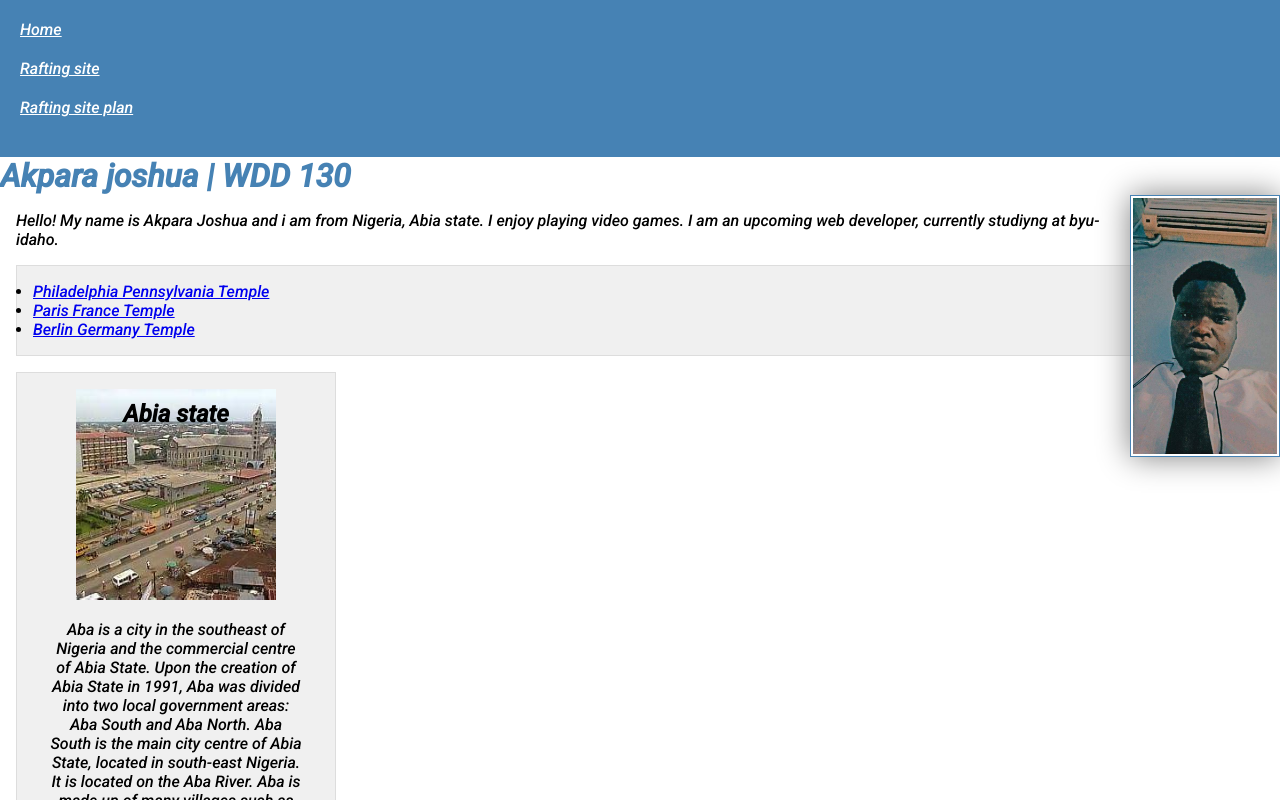
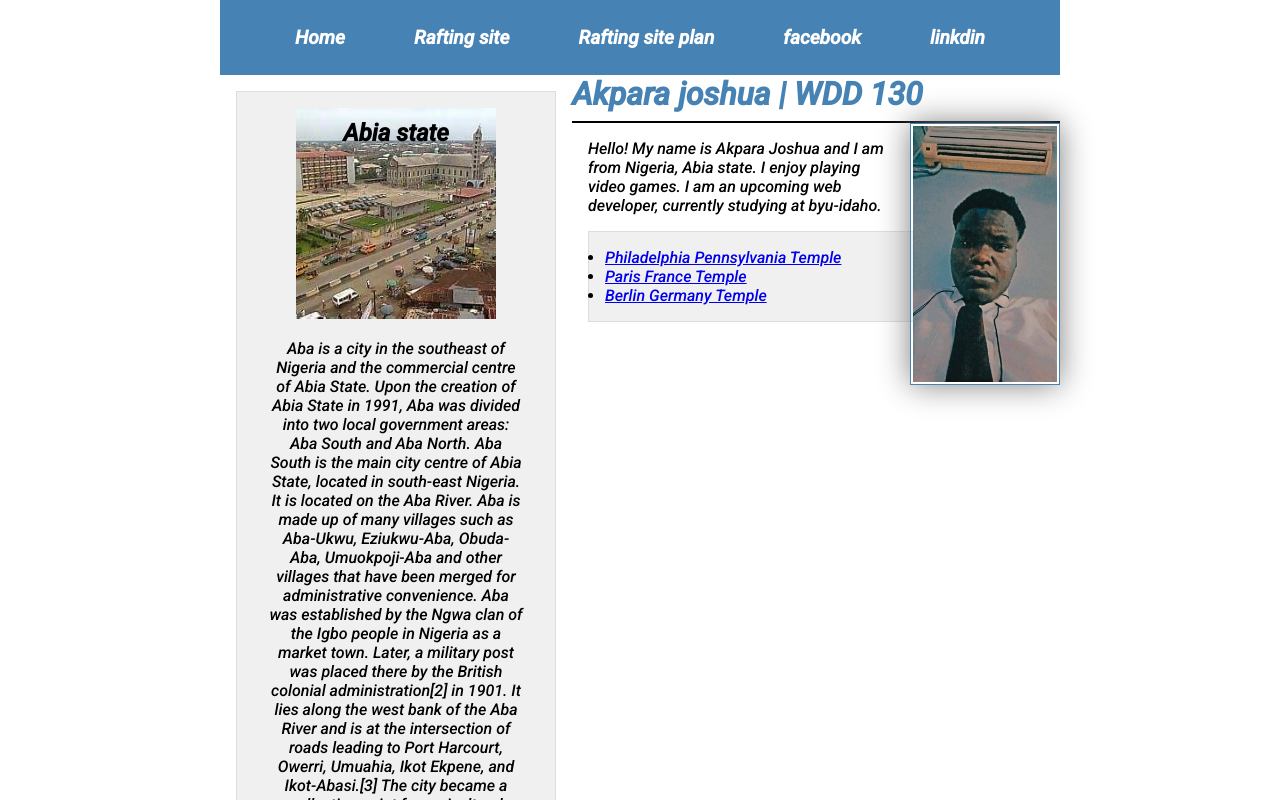
Before and after one commit to Joshuaakpara/wdd130, a plain HTML site: page index.html in a window 1280 px wide. Shown: the top 800 px of the page. Drawn offline with Linux system fonts and the light colour scheme.

Commit message:
Add files via upload
ok

```diff
--- a/index.html
+++ b/index.html
@@ -1,17 +1,20 @@
+
 <!-- 22 January 2024 -->
 <!DOCTYPE html>
 <html lang="en">
+
 <head>
     <meta charset="UTF-8">
     <meta name="viewport" content="width=device-width, initial-scale=1.0">
     <title>Akpara Joshua | Wdd 130</title>
     <meta name="web developer, joshua akpara"
-        content="Joshua akpara, studiyng web fundamentals, the purpose of this page is to show the progress on my assignment lectures.">
+        content="Joshua akpara, studying web fundamentals, the purpose of this page is to show the progress on my assignment lectures.">
     <meta name="author" content="joshua akpara">
     <link href="./styles.css" rel="stylesheet" type="text/css">
     <link rel="preconnect" href="https://fonts.googleapis.com">
     <link rel="preconnect" href="https://fonts.gstatic.com" crossorigin>
     <link href="https://fonts.googleapis.com/css2?family=Roboto:ital,wght@1,500&display=swap" rel="stylesheet">
+    <link rel="preconnect" href="https://www.facebook.com/profile.php?id=100074504893680">
 </head>
 
 <body>
@@ -20,40 +23,50 @@
             <a href="#">Home</a>
             <a href="wwr/">Rafting site</a>
             <a href="wwr/site-plan-rafting.html">Rafting site plan</a>
-            <a href=""></a>
+            <a href="#">facebook</a>
+            <a href="#">linkdin</a>
         </nav>
     </header>
+
+    <!-- Enclose main and aside in a div with class "grid" -->
+    <div class="grid">
         <main>
             <h1>Akpara joshua | WDD 130</h1>
             <img src="images/image.jpg" alt="Hello, my name is Akpara Joshua" width="200">
-        <p>Hello! My name is Akpara Joshua and i am from Nigeria, Abia state. I enjoy playing video games. I am an
-            upcoming web developer, currently studiyng at byu-idaho.</p>
+            <p>Hello! My name is Akpara Joshua and I am from Nigeria, Abia state. I enjoy playing video games. I am an
+                upcoming web developer, currently studying at byu-idaho.</p>
             <ul class="box">
-    <li><a href="https://www.churchofjesuschrist.org/temples/details/philadelphia-pennsylvania-temple" target="_blank">Philadelphia Pennsylvania Temple</a></li>
-    <li><a href="https://www.churchofjesuschrist.org/temples/s/paris-france-temple" target="_blank">Paris France Temple</a></li>
-    <li><a href="https://www.churchofjesuschrist.org/temples/details/lima-peru-los-olivos-temple" target="_blank">Berlin Germany Temple</a></li>
+                <li><a href="https://www.churchofjesuschrist.org/temples/details/philadelphia-pennsylvania-temple"
+                        target="_blank">Philadelphia Pennsylvania Temple</a></li>
+                <li><a href="https://www.churchofjesuschrist.org/temples/s/paris-france-temple" target="_blank">Paris
+                        France Temple</a></li>
+                <li><a
+                        href="https://www.churchofjesuschrist.org/temples/details/lima-peru-los-olivos-temple"
+                        target="_blank">Berlin Germany Temple</a></li>
             </ul>
-
         </main>
         <aside class="box">
             <h2>Abia state</h2>
             <img src="images/abia.jpeg" alt="Abia state landscape">
-        <p>Aba is a city in the southeast of Nigeria and the commercial centre of Abia State. Upon the creation of Abia
-            State in 1991, Aba was divided into two local government areas: Aba South and Aba North. Aba South is the
-            main city centre of Abia State, located in south-east Nigeria. It is located on the Aba River. Aba is made
-            up of many villages such as Aba-Ukwu, Eziukwu-Aba, Obuda-Aba, Umuokpoji-Aba and other villages that have
-            been merged for administrative convenience. Aba was established by the Ngwa clan of the Igbo people in
-            Nigeria as a market town. Later, a military post was placed there by the British colonial administration[2]
-            in 1901. It lies along the west bank of the Aba River and is at the intersection of roads leading to Port
-            Harcourt, Owerri, Umuahia, Ikot Ekpene, and Ikot-Abasi.[3] The city became a collection point for
-            agricultural products following construction of a British-made railway running through it to Port Harcourt.
-            Aba is a major urban settlement and commercial centre in its region, which is surrounded by small villages
-            and towns. The indigenous people of Aba are the Ngwa. Aba is well known for its craftsmen and also the most
-            populous city in the Southeastern Nigeria. As of 2016, Aba had an estimated population of 2,534,265.[1] The
-            state's slogan is "God's Own State".</p>
+            <p>Aba is a city in the southeast of Nigeria and the commercial centre of Abia State. Upon the creation of
+                Abia State in 1991, Aba was divided into two local government areas: Aba South and Aba North. Aba South
+                is the main city centre of Abia State, located in south-east Nigeria. It is located on the Aba River. Aba
+                is made up of many villages such as Aba-Ukwu, Eziukwu-Aba, Obuda-Aba, Umuokpoji-Aba and other villages
+                that have been merged for administrative convenience. Aba was established by the Ngwa clan of the Igbo
+                people in Nigeria as a market town. Later, a military post was placed there by the British colonial
+                administration[2] in 1901. It lies along the west bank of the Aba River and is at the intersection of
+                roads leading to Port Harcourt, Owerri, Umuahia, Ikot Ekpene, and Ikot-Abasi.[3] The city became a
+                collection point for agricultural products following construction of a British-made railway running
+                through it to Port Harcourt. Aba is a major urban settlement and commercial centre in its region, which
+                is surrounded by small villages and towns. The indigenous people of Aba are the Ngwa. Aba is well known
+                for its craftsmen and also the most populous city in the Southeastern Nigeria. As of 2016, Aba had an
+                estimated population of 2,534,265.[1] The state's slogan is "God's Own State".</p>
         </aside>
+    </div>
+
     <footer>
         <p> ©2024 🌴 Akpara joshua 🌴 Nigeria, Abia state</p>
     </footer>
 </body>
+
 </html>
--- a/styles.css
+++ b/styles.css
@@ -1,3 +1,8 @@
+header, .grid, footer {
+  max-width: 840px;
+  margin: 0 auto;
+}
+
 /* Resetting styles for all elements */
 * {
   margin: 0;
@@ -7,22 +12,36 @@
 
 body {
   font-size: 16px;
-  font-family: Roboto, Arial, sans-serif;
+  font-family: 'Roboto', Arial, sans-serif;
 }
+
+.grid {
+  display: grid;
+  grid-template-columns: 1fr 2fr; /* Adjust the widths as needed */
+}
+
 /* Your existing styles */
 nav {
   background-color: steelblue;
-  padding: 10px;
+  padding: 1rem;
+  display: flex;
+  align-items: center;
+  justify-content: space-evenly;
 }
 
 nav a {
   color: white;
   padding: 10px;
   display: block;
+  text-decoration: none;
+  font-size: 1.2rem;
+  font-weight: 700;
 }
 
 h1 {
   color: steelblue;
+  border-bottom: 2px solid #000;
+  padding-bottom: 0.5rem;
 }
 
 main img {
@@ -31,12 +50,11 @@ main img {
   border: 1px solid steelblue;
   padding: 2px;
   box-shadow: 0 0 30px gray;
-  float: right; /* Float the profile image to the right */
+  float: right;
   margin: 0 0 1rem 1rem;
 }
 
 p {
-  padding: 0;
   margin: 1rem;
 }
 
@@ -48,7 +66,8 @@ aside {
   background-color: #eee;
   color: #333;
   text-align: center;
-  position: relative; /* Add this line for absolute positioning */
+  position: relative;
+  grid-row: 1; /* Add grid-row property for the aside */
 }
 
 aside img {
@@ -68,9 +87,9 @@ aside h2 {
 .box {
   margin: 1rem;
   padding: 1rem;
-  background-color: #f0f0f0; /* Your background color */
-  color: #000; /* Your text color */
-  border: 1px solid #ddd; /* Your border color */
+  background-color: #f0f0f0;
+  color: #000;
+  border: 1px solid #ddd;
 }
 
 /* Footer styles */
@@ -79,6 +98,3 @@ footer {
   border-top: 1px solid #000;
   text-align: center;
 }
-
-/* Comment header for a section called "Class Selectors" */
-/* Class Selectors */
```
Lines whose indentation alone changed are shown as unchanged.
